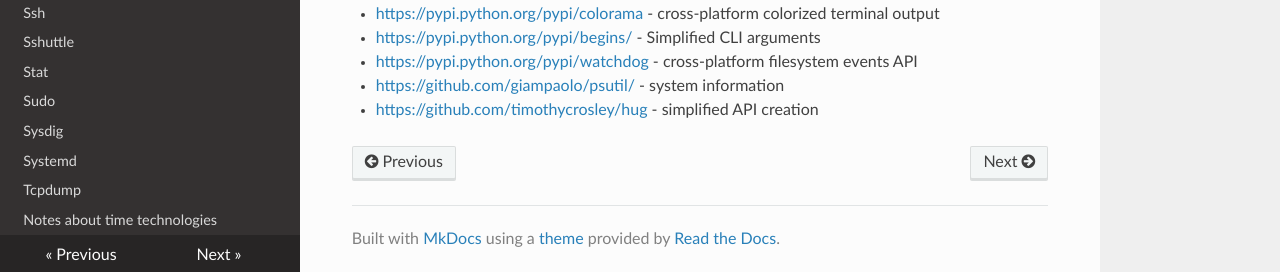
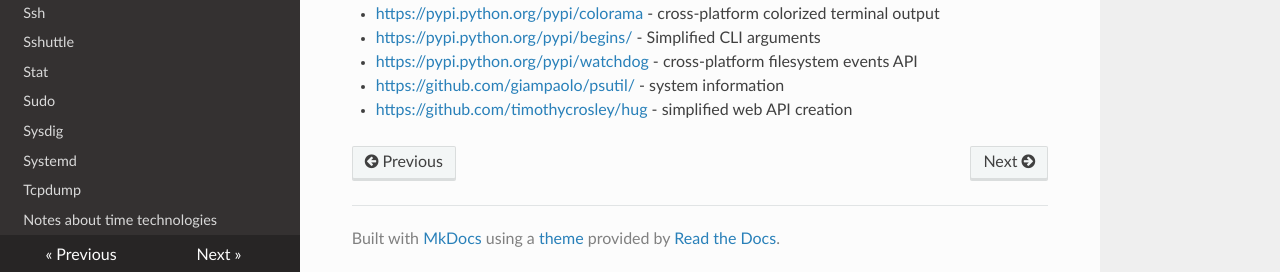
Before and after one commit to lando-cal/tech-notes, an MkDocs documentation site: the page built from docs/python.md, in a window 1280 px wide and 900 px high, scrolled down 2036 px. Shown: the part 625-897 px from the top of the window. Built offline with MkDocs 1.6.1, drawn with Linux system fonts in a browser that asks for light colours; nearby versions of some CDN libraries.

Commit message:
clarification

```diff
--- a/docs/python.md
+++ b/docs/python.md
@@ -123,4 +123,4 @@ ArgSpec(args=['func'], varargs=None, keywords=None, defaults=None)
 - <https://pypi.python.org/pypi/begins/> - Simplified CLI arguments
 - <https://pypi.python.org/pypi/watchdog> - cross-platform filesystem events API
 - <https://github.com/giampaolo/psutil/> - system information
-- <https://github.com/timothycrosley/hug> - simplified API creation
+- <https://github.com/timothycrosley/hug> - simplified web API creation
```
